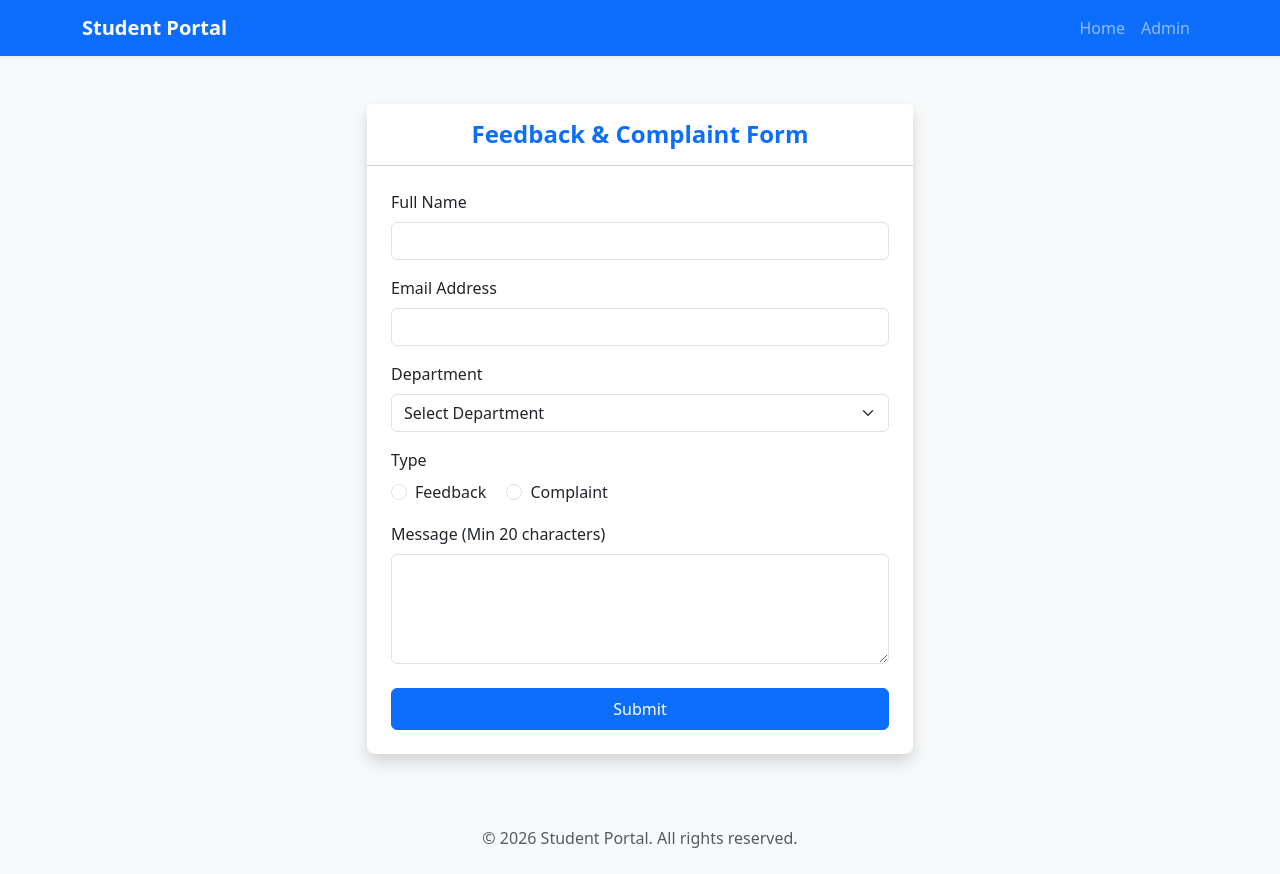
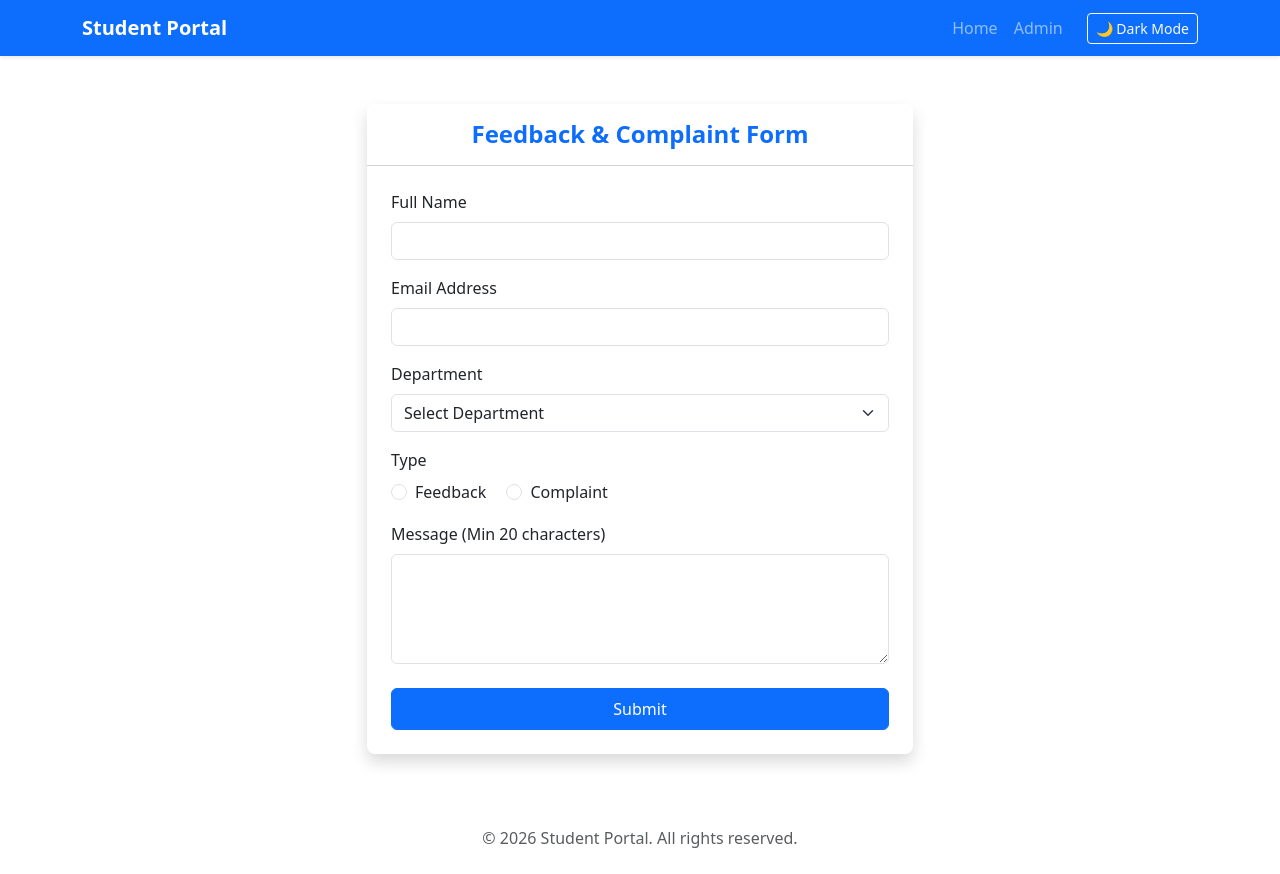
Before and after one commit to ArekatlaNishanthchowdary/FSD-Project, a Flask app: page / in a window 1280 px wide. Run offline with Flask 3, Linux system fonts and the light colour scheme.

Commit message:
feat: add light and dark mode toggle switch

```diff
--- a/static/js/script.js
+++ b/static/js/script.js
@@ -1,4 +1,27 @@
 $(document).ready(function() {
+    // Theme Switcher Logic
+    const themeToggle = $('#themeToggle');
+    const updateThemeIcon = (theme) => {
+        if (theme === 'dark') {
+            themeToggle.html('☀️ Light Mode');
+        } else {
+            themeToggle.html('🌙 Dark Mode');
+        }
+    };
+
+    // Initial icon state
+    const currentTheme = document.documentElement.getAttribute('data-bs-theme') || 'light';
+    updateThemeIcon(currentTheme);
+
+    themeToggle.on('click', function() {
+        const currentDataTheme = document.documentElement.getAttribute('data-bs-theme') || 'light';
+        const newTheme = currentDataTheme === 'dark' ? 'light' : 'dark';
+
+        document.documentElement.setAttribute('data-bs-theme', newTheme);
+        localStorage.setItem('theme', newTheme);
+        updateThemeIcon(newTheme);
+    });
+
     // Form Validation Logic
     $('#feedbackForm').on('submit', function(e) {
         let isValid = true;
--- a/templates/base.html
+++ b/templates/base.html
@@ -7,8 +7,13 @@
     <!-- Bootstrap 5 CSS -->
     <link href="https://cdn.jsdelivr.net/npm/bootstrap@5.3.0/dist/css/bootstrap.min.css" rel="stylesheet">
     <link rel="stylesheet" href="{{ url_for('static', filename='css/style.css') }}">
+    <!-- Prevent Flash of Wrong Theme -->
+    <script>
+        const savedTheme = localStorage.getItem('theme') || 'light';
+        document.documentElement.setAttribute('data-bs-theme', savedTheme);
+    </script>
 </head>
-<body class="bg-light">
+<body>
     <header>
         <nav class="navbar navbar-expand-lg navbar-dark bg-primary shadow-sm">
             <div class="container">
@@ -23,6 +28,11 @@
                         </li>
                         <li class="nav-item">
                             <a class="nav-link" href="{{ url_for('admin') }}?password=admin123">Admin</a>
+                        </li>
+                        <li class="nav-item d-flex align-items-center ms-lg-3 mt-2 mt-lg-0">
+                            <button id="themeToggle" class="btn btn-outline-light btn-sm">
+                                🌙 Dark Mode
+                            </button>
                         </li>
                     </ul>
                 </div>
```
Also changed, not shown: instance/database.db (added).
